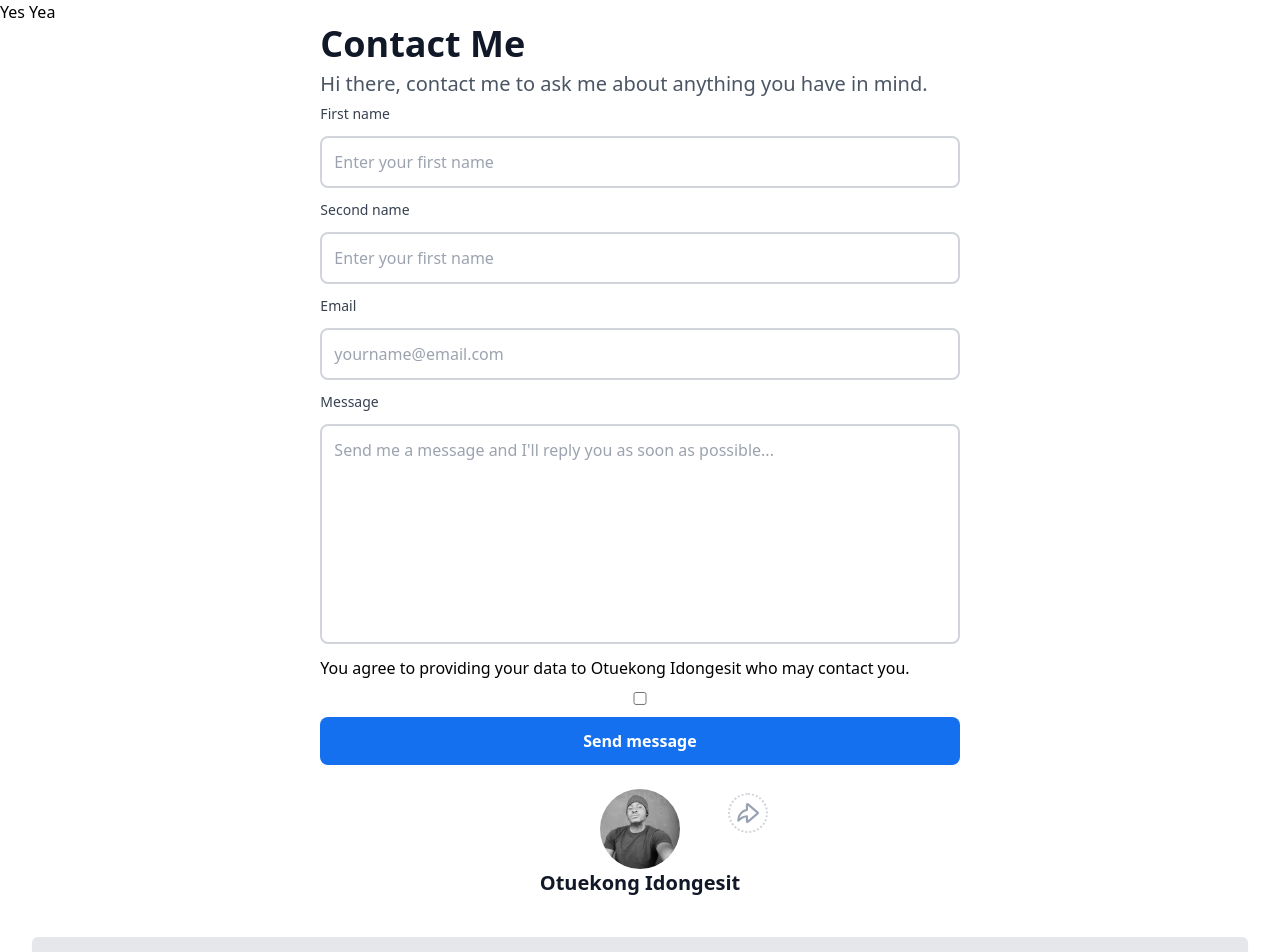
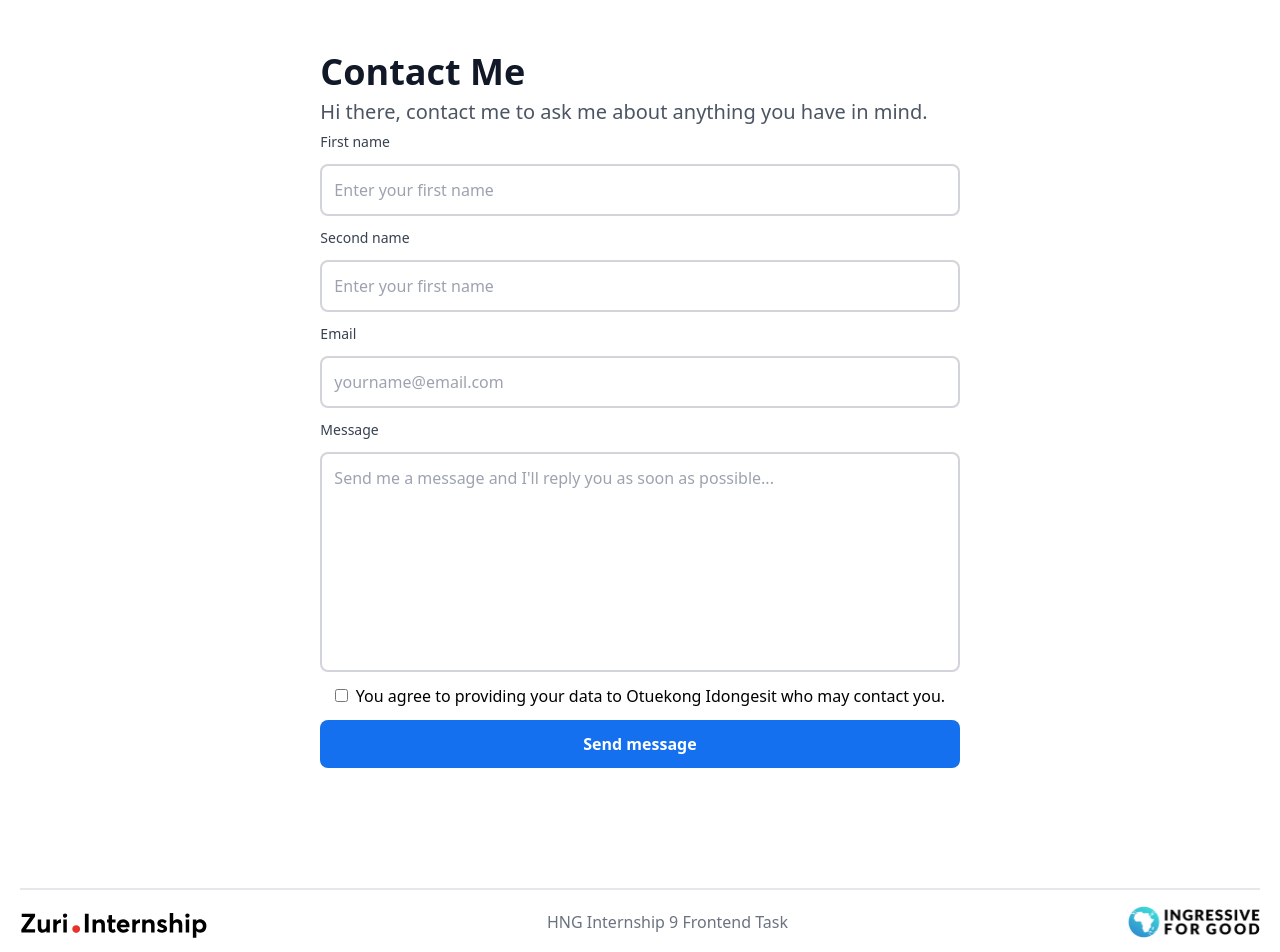
Before and after one commit to fizy500/hngi-9, a React (Create React App) app: page /contact in a window 1280 px wide. Shown: the top 952 px of the page. Built offline with nearby package versions, Linux system fonts and the light colour scheme.

Commit message:
style:Added active states for inputs.

```diff
--- a/src/App.js
+++ b/src/App.js
@@ -7,19 +7,15 @@ import {
 } from "react-router-dom";
 import Home from "./Pages/Home";
 import Contact from "./Pages/Contact";
-
 export default function App() {
   return (
     <div>
-      <BrowserRouter>
-        <h1>Yes Yea</h1>
+      <Router>
         <Routes>
-          <Route path="/" element={<Home />} />
+          <Route path="/hngi-9" element={<Home />} />
           <Route path="/contact" element={<Contact />} />
         </Routes>
-      </BrowserRouter>
-      <Home />
-      {/* <Contact /> */}
+      </Router>
     </div>
   );
 }
--- a/src/Pages/Contact.jsx
+++ b/src/Pages/Contact.jsx
@@ -4,14 +4,15 @@ import Footer from "../Components/Footer";
 export default function Contact() {
   const name = "Otuekong Idongesit";
   return (
-    <section className="grid grid-rows-2 justify-center items-center px-5">
-      <h2 className=" font-semibold   text-4xl text-gray-900">Contact Me</h2>
+    <section className="space-y-20 py-8 mt-5">
+      <div className="grid grid-rows-2 justify-center items-center px-5 0">
+        <h2 className="font-semibold text-4xl text-gray-900">Contact Me</h2>
         <p className="font-normal text-lg text-gray-600 md:text-xl md:pr-8">
           Hi there, contact me to ask me about anything you have in mind.
         </p>
         <form action="" className="flex flex-col space-y-3">
           <label
-          htmlFor="firstname"
+            htmlFor="first_name"
             className=" text-sm  font-medium text-gray-700"
           >
             First name
@@ -20,12 +21,13 @@ export default function Contact() {
             type="text"
             name="firstname"
             id="first_name"
+            required
             placeholder="Enter your first name"
-          className="p-3 border-solid border-2 border-gray-300 rounded-lg"
+            className="p-3 border-solid border-2 border-gray-300 rounded-lg outline-none focus:border-[#84CAFF]"
           />
 
           <label
-          htmlFor="secondname"
+            htmlFor="last_name"
             className=" text-sm  font-medium text-gray-700 mb-0"
           >
             Second name
@@ -34,21 +36,26 @@ export default function Contact() {
             type="text"
             name="secondname"
             id="last_name"
+            required
             placeholder="Enter your first name"
-          className="p-3 border-solid border-2 border-gray-300 rounded-lg"
+            className="p-3 border-solid border-2 border-gray-300 rounded-lg outline-none focus:border-[#84CAFF]"
           />
-        <label htmlFor="email" className=" text-sm  font-medium text-gray-700">
+          <label
+            htmlFor="email"
+            className=" text-sm  font-medium text-gray-700"
+          >
             Email
           </label>
           <input
             type="email"
             name="email"
             id="email"
+            required
             placeholder="yourname@email.com"
-          className="p-3 border-solid border-2 border-gray-300 rounded-lg"
+            className="p-3 border-solid border-2 border-gray-300 rounded-lg outline-none focus:border-[#84CAFF]"
           />
           <label
-          htmlFor="textarea"
+            htmlFor="message"
             className=" text-sm  font-medium text-gray-700"
           >
             Message
@@ -56,15 +63,23 @@ export default function Contact() {
           <textarea
             name="textarea"
             id="message"
+            required
             cols="30"
             rows="8"
             placeholder="Send me a message and I'll reply you as soon as possible..."
-          className="p-3 border-solid border-2 border-gray-300 rounded-lg resize-none"
-        ></textarea>
+            className="p-3 border-solid border-2 border-gray-300 rounded-lg resize-none outline-none focus:border-[#84CAFF]"
+          />
+          <div className="flex justify-center items-baseline space-x-2 px-1">
+            <input
+              type="checkbox"
+              name="checkbox"
+              id="checkbox"
+              value="Agree"
+            />
             <label htmlFor="checkbox">
               You agree to providing your data to {name} who may contact you.
             </label>
-        <input type="checkbox" name="checkbox" value="Agree" />
+          </div>
           <button
             id="btn__submit"
             className="p-3 rounded-lg  text-base font-semibold text-white bg-[#1570EF] shadow-xs border-none"
@@ -72,7 +87,8 @@ export default function Contact() {
             Send message
           </button>
         </form>
-      {/* <Footer /> */}
+      </div>
+      <Footer />
     </section>
   );
 }
--- a/src/Pages/Home.jsx
+++ b/src/Pages/Home.jsx
@@ -9,6 +9,7 @@ export default function Home() {
   const links = data.map((item) => {
     return <Links key={item.id} {...item} />;
   });
+  console.log(links);
   return (
     <div className="my-6 ">
       <Profile />
--- a/src/data.js
+++ b/src/data.js
@@ -14,7 +14,6 @@ export default [
     description: "Zuri",
     link: "https://training.zuri.team/",
   },
-
   {
     id: 3,
     identifier: "books",
@@ -27,7 +26,8 @@ export default [
     id: 4,
     identifier: "book__python",
     title: "Python Books",
-    description: "Grab the nooks and crannies on the python programming language.",
+    description:
+      "Grab the nooks and crannies on the python programming language.",
     link: "https://books.zuri.team/python-for-beginners?ref_id=<fizy_hector>",
   },
 
@@ -45,7 +45,6 @@ export default [
     description: "Learn design for free.",
     link: "https://books.zuri.team/design-rules",
   },
-
   {
     id: 7,
     identifier: "contact",
@@ -53,5 +52,4 @@ export default [
     description: "Contact",
     link: "/contact",
   },
-
 ];
```
Also changed, not shown: src/index.js (+7 -10 lines), src/Components/Links.jsx (indentation only). Lines whose indentation alone changed are shown as unchanged.
